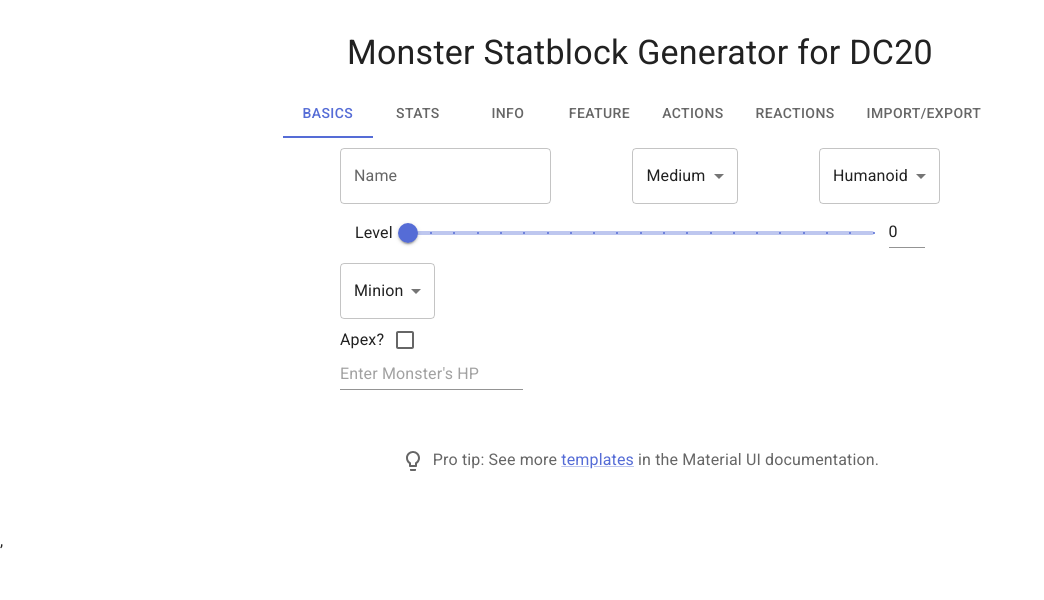
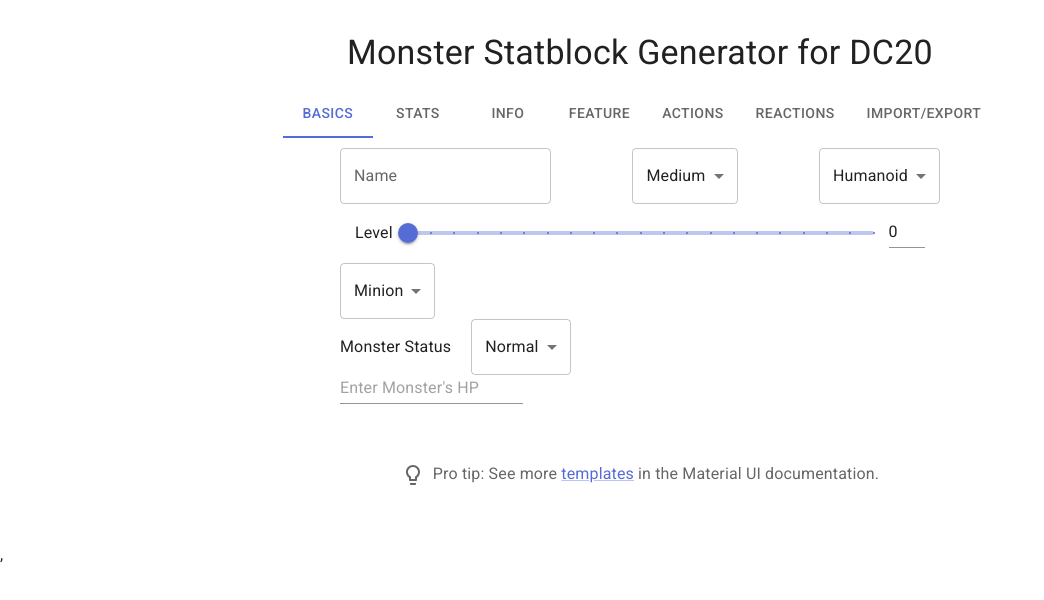
Before and after one commit to DanShink/monsterstatblockgen, a React (Vite) app: page / in a window 1280 px wide. Shown: the top 600 px of the page, without its empty margins (0-1044 px from the left). Built offline with nearby package versions, Linux system fonts and the light colour scheme.

Commit message:
Added apex and legendary monster statuses

```diff
--- a/src/MonsterStatblockGen/MonsterStatblockContext.jsx
+++ b/src/MonsterStatblockGen/MonsterStatblockContext.jsx
@@ -1,6 +1,20 @@
 import React from "react";
 
 const MonsterStatblockContext = React.createContext();
+
+/**
+ * @typedef {Object} Action
+ * @property {Number} apcost
+ * @property {String} name
+ * @property {String} description
+ * @property {String} failure
+ */
+
+export const monsterTypes = {
+  normal: "Normal",
+  apex: "Apex",
+  legendary: "Legendary",
+};
 
 /**
  * @typedef {Object} MonsterStatBlockState
@@ -9,7 +23,7 @@
  * @property {String} type Type of monster
  * @property {Number} level Monster Level
  * @property {String} category Category of monster
- * @property {Boolean} apex Is the monster an apex?
+ * @property {String} monsterStatus Is the monster normal, apex, or legendary?
  * @property {Number} hp Hit points of the monster
  * @property {Number} mig Might of the monster
  * @property {Number} agl Agility of the monster
@@ -38,7 +52,14 @@
  * @property {Array} senses Monster Senses
  * @property {Array.<string>} languages Monster Languages
  * @property {Array} otherSpeeds Monster Other Speeds
- * @property {Array} features Monster Features
+ * @property {Array.<object>} features Monster Features
+ * @property {Number} ap Action Points, usually 4
+ * @property {Number} legendaryAp Legendary Action Points, number per PC, 0 if not a legendary monster
+ * @property {Number} speed Walking speed
+ * @property {Number} check Prime + CM
+ * @property {Number} saveDC 10 + Prime + CM
+ * @property {Array.<Action>} actions
+ * @property {Array.<Action>} reactions
  */
 
 /**
@@ -52,6 +73,7 @@
   const [type, setType] = React.useState("Humanoid");
   const [level, setLevel] = React.useState(0);
   const [category, setCategory] = React.useState("Minion");
+  const [monsterStatus, setMonsterStatus] = React.useState(monsterTypes.normal);
   const [apex, setApex] = React.useState(false);
   //stats page
   const [hp, setHp] = React.useState("");
@@ -155,6 +177,8 @@
     setLevel,
     category,
     setCategory,
+    monsterStatus,
+    setMonsterStatus,
     apex,
     setApex,
     hp,
--- a/src/MonsterStatblockGen/MonsterStatblockGen.jsx
+++ b/src/MonsterStatblockGen/MonsterStatblockGen.jsx
@@ -10,7 +10,6 @@
 function MonsterStatblockGenWithContext() {
   const values = useMonsterStatblockContext();
   const { name } = values;
-	console.log(values);
   return (
     <React.Fragment>
       <Typography
--- a/src/MonsterStatblockGen/MonsterStatblockTabs/Basics.jsx
+++ b/src/MonsterStatblockGen/MonsterStatblockTabs/Basics.jsx
@@ -12,7 +12,10 @@
   Checkbox,
 } from "@mui/material";
 import Grid from "@mui/material/Grid2";
-import { useMonsterStatblockContext } from "../MonsterStatblockContext";
+import {
+  monsterTypes,
+  useMonsterStatblockContext,
+} from "../MonsterStatblockContext";
 
 const size_options = [
   "Micro",
@@ -65,8 +68,8 @@
     setLevel,
     category,
     setCategory,
-    apex,
-    setApex,
+    monsterStatus,
+    setMonsterStatus,
     hp,
     setHp,
   } = useMonsterStatblockContext();
@@ -176,13 +179,24 @@
           alignItems: "center",
         }}
       >
-        <Typography id="basics-apex-title">Apex?</Typography>
-        <Checkbox
-          checked={apex}
-          onChange={(e) => setApex(e.target.checked)}
-          inputProps={{ "aria-label": "basics-apex" }}
-          label="Apex"
-        />
+        <Typography id="basics-status-title">Monster Status</Typography>
+        <Select
+          labelId="basics-status-label"
+          id="basics-status"
+          label="Creature Status"
+          value={monsterStatus}
+          onChange={(e) => setMonsterStatus(e.target.value)}
+          sx={{ margin: "0px 20px" }}
+        >
+          {Object.keys(monsterTypes).map((monsterType, index) => (
+            <MenuItem
+              value={monsterTypes[monsterType]}
+              key={monsterTypes[monsterType]}
+            >
+              {monsterTypes[monsterType]}
+            </MenuItem>
+          ))}
+        </Select>
       </Box>
       <Input
         value={hp}
```
Lines whose indentation alone changed are shown as unchanged.
